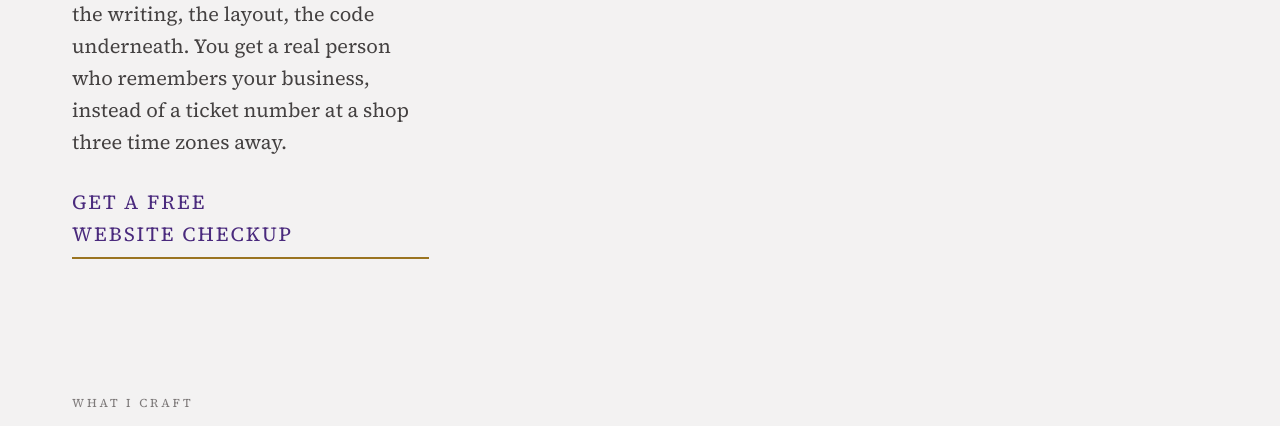
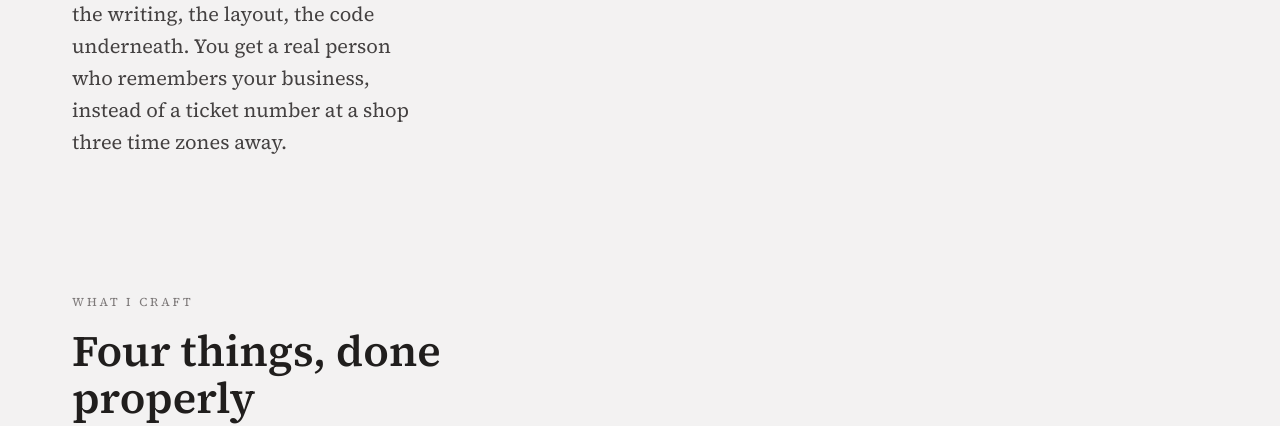
Before and after one commit to NickZ79/code-and-codex-site, a plain HTML site: page index.html in a window 1280 px wide. Shown: the part 638-1064 px from the top of the page. Drawn offline with Linux system fonts and the light colour scheme.

Commit message:
Remove the "Get a free website checkup" hero CTA
Dropped the link and its now-unused .hero__cta rule. The Packages
section's free-checkup card and the Contact form's matching option
still cover this offer.

Co-Authored-By: Claude Sonnet 5 <noreply@anthropic.com>

```diff
--- a/assets/css/styles.css
+++ b/assets/css/styles.css
@@ -812,16 +812,6 @@ textarea.field-input {
   gap: 8px;
 }
 
-/* ---- Home: lead-gen additions --------------------------------------------- */
-
-.hero__cta {
-  display: flex;
-  flex-wrap: wrap;
-  gap: 12px 24px;
-  align-items: baseline;
-  margin-top: 28px;
-}
-
 .recent-work {
   padding: 136px var(--gutter) 0;
 }
--- a/index.html
+++ b/index.html
@@ -55,7 +55,6 @@
     </div>
     <div class="hero__lede">
       <p>I am one developer in Westland who designs and builds the whole thing for small businesses, clubs and nonprofits across Wayne County &mdash; the writing, the layout, the code underneath. You get a real person who remembers your business, instead of a ticket number at a shop three time zones away.</p>
-      <p class="hero__cta"><a class="cta-link" href="contact.html">Get a free website checkup</a></p>
     </div>
     <div class="hero__mark">
       <img src="assets/logo/logo-engraved.svg" alt="" aria-hidden="true" width="420" height="420">
```
